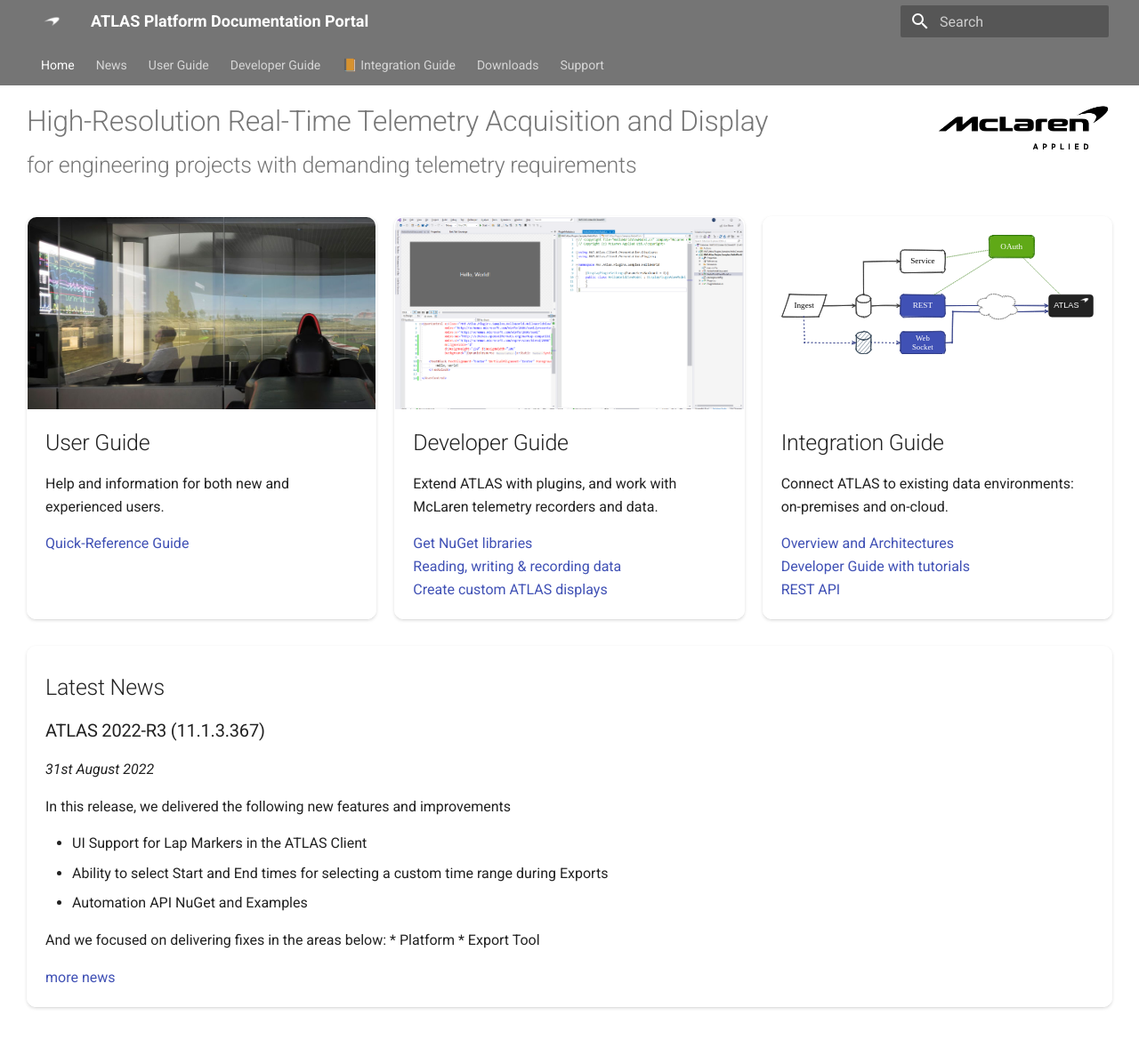
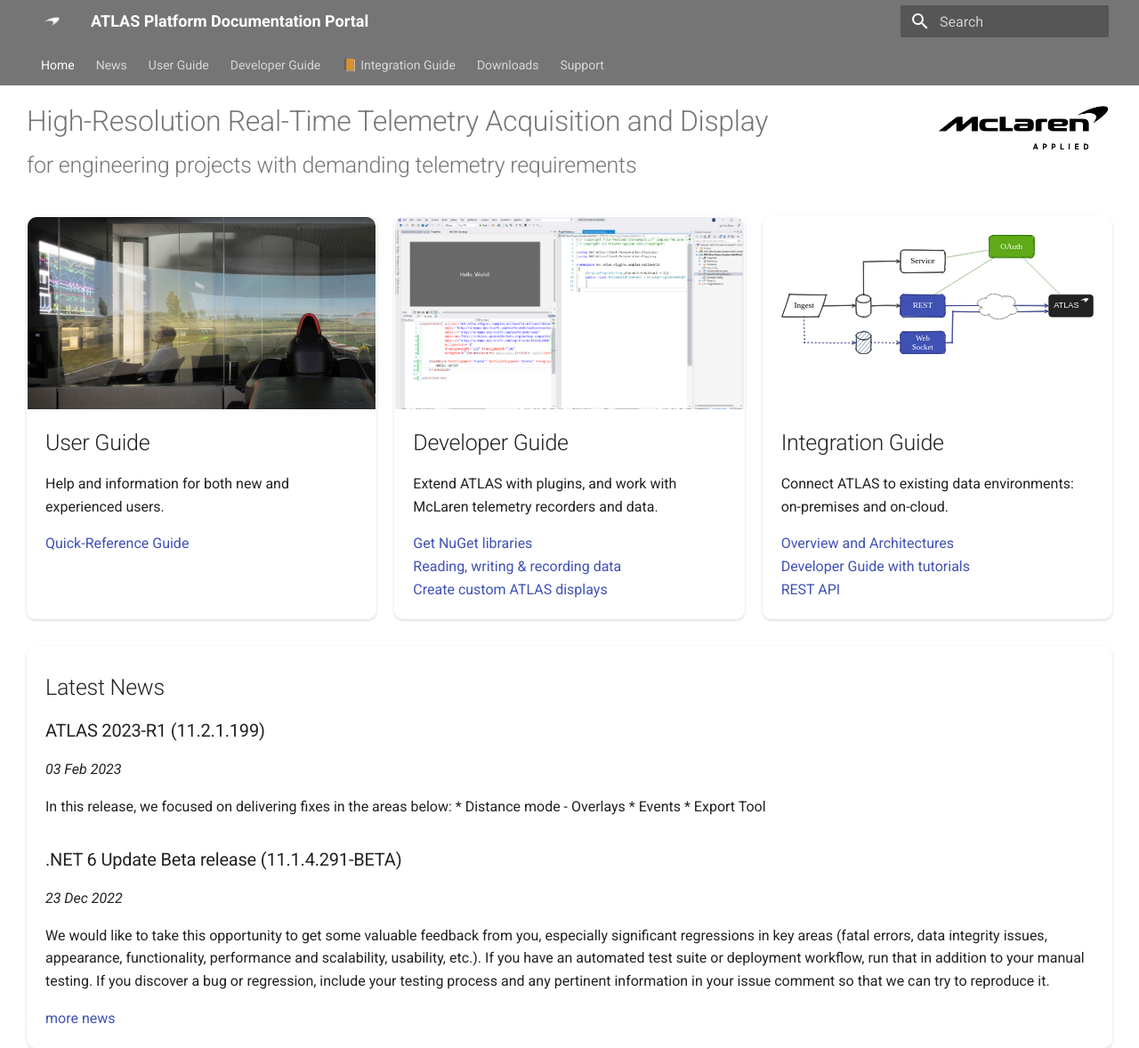
Before and after one commit to mat-docs/Portal.Site, an MkDocs documentation site: the page built from docs/index.md, in a window 1280 px wide and 1178 px high. Shown: the whole window at 89% size. Built offline with MkDocs 1.6.1 and Material for MkDocs 9.7.7, drawn with Linux system fonts in a browser that asks for light colours.

Commit message:
Update index.md

```diff
--- a/docs/index.md
+++ b/docs/index.md
@@ -9,18 +9,25 @@ hide:
 
 ## Latest News
 
-### ATLAS 2022-R3 (11.1.3.367)
+### ATLAS 2023-R1 (11.2.1.199)
 
-_31st August 2022_
+_03 Feb 2023_
 
-In this release, we delivered the following new features and improvements
-
-* UI Support for Lap Markers in the ATLAS Client
-* Ability to select Start and End times for selecting a custom time range during Exports
-* Automation API NuGet and Examples
-
-And we focused on delivering fixes in the areas below:
-* Platform
+In this release, we focused on delivering fixes in the areas below:
+* Distance mode - Overlays
+* Events
 * Export Tool
 
+
+### .NET 6 Update Beta release (11.1.4.291-BETA)
+
+_23 Dec 2022_
+
+We would like to take this opportunity to get some valuable feedback from you, especially
+significant regressions in key areas (fatal errors, data integrity issues, appearance,
+functionality, performance and scalability, usability, etc.). If you have an automated test suite
+or deployment workflow, run that in addition to your manual testing. If you discover a bug or
+regression, include your testing process and any pertinent information in your issue comment
+so that we can try to reproduce it.
+
 [more news](news/index.md)
```
